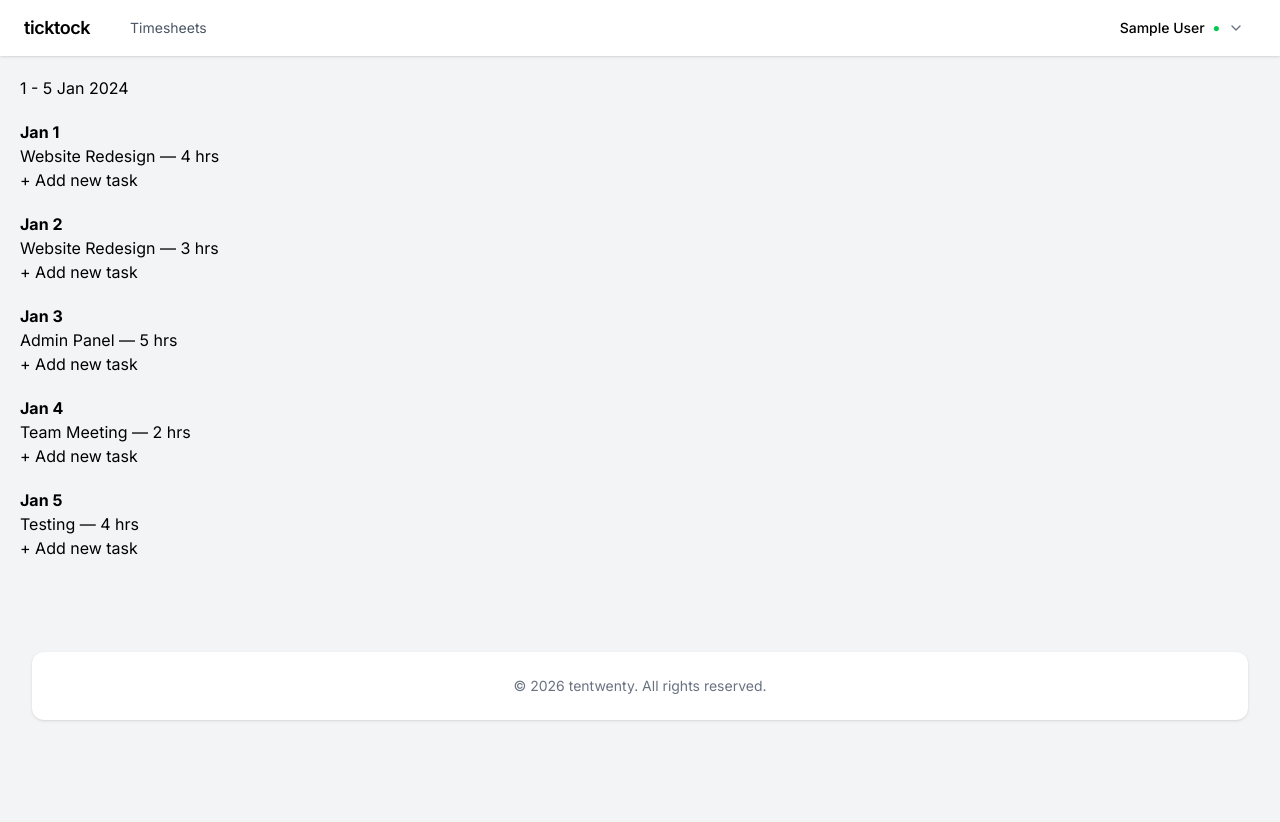
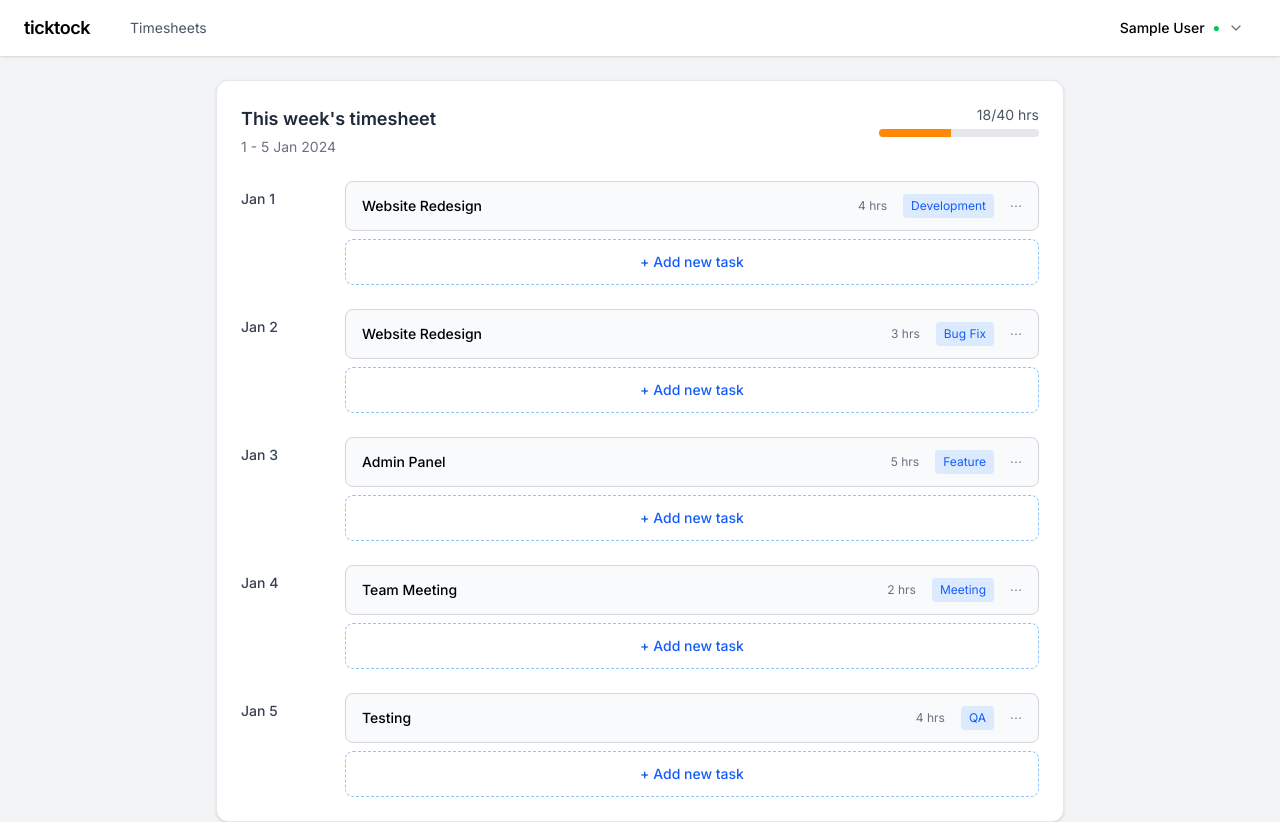
Before and after one commit to Satyajit444/tentwenty-timesheet, a Next.js app: page /timesheet/1 in a window 1280 px wide. Shown: the top 822 px of the page. Before the commit the page ends 800 px from the top, so only its background shows below. Built offline with nearby package versions, Linux system fonts and the light colour scheme; no server answers; sample sign-in values are in the browser's storage.

Commit message:
update modal for edit and add both and added validation for forms

```diff
--- a/src/app/(protected)/timesheet/[id]/page.tsx
+++ b/src/app/(protected)/timesheet/[id]/page.tsx
@@ -6,65 +6,138 @@ import { useSingleTimesheet } from "@/hooks/useSingleTimesheet";
 import { useEntries } from "@/hooks/useEntries";
 import { getDays } from "@/lib/date-utils";
 import AddEntryModal from "@/components/timesheets/AddEntryModal";
+import EntryActions from "@/components/timesheets/EntryActions";
+import { api } from "@/lib/axios";
+
+const WEEKLY_LIMIT = 40;
 
 export default function WeekDetails() {
   const { id } = useParams() as { id: string };
+
   const { data: timesheet, loading, error } = useSingleTimesheet(id);
-  const { data, refresh } = useEntries(id);
+  const { data: entries, refresh } = useEntries(id);
 
   const [open, setOpen] = useState(false);
   const [day, setDay] = useState("");
+  const [selectedEntry, setSelectedEntry] = useState<any>(null);
 
+  if (loading) return <p className="p-6">Loading...</p>;
+  if (error) return <p className="p-6 text-red-500">{error}</p>;
   if (!timesheet) return null;
 
+  // generate week days
   const days = getDays(timesheet.dateRange);
 
+  // group entries by day
   const grouped = days.reduce((acc: any, d) => {
-    acc[d] = data.filter((e) => e.date === d);
+    acc[d] = entries.filter((e: any) => e.date === d);
     return acc;
   }, {});
 
-  console.log('grouped', grouped);
-  console.log('days', days);
-  console.log('data', data);
+  // total hours
+  const totalHours = entries.reduce(
+    (sum: number, e: any) => sum + Number(e.hours || 0),
+    0,
+  );
 
+  // progress %
+  const progressPercent = Math.min((totalHours / WEEKLY_LIMIT) * 100, 100);
 
-  data.forEach(e => {
-  console.log("ENTRY DATE:", e.date);
-});
+  const progressColor =
+    totalHours >= WEEKLY_LIMIT ? "bg-green-500" : "bg-orange-400";
 
-days.forEach(d => {
-  console.log("DAY:", d);
-});
-
-
+  const deleteEntry = async (entryId: string) => {
+    await api.delete(`/entries/${entryId}`);
+    await refresh();
+  };
 
   return (
-    <div style={{ padding: 20 }}>
-      <h2>{timesheet.dateRange}</h2>
+    <div className="max-w-4xl mx-auto p-6">
+      {/* MAIN CARD */}
+      <div className="bg-white rounded-xl border border-gray-200 p-6 shadow-sm">
+        {/* HEADER */}
+        <div className="flex items-start justify-between mb-6">
+          <div>
+            <h2 className="text-lg font-semibold text-gray-800">
+              This week's timesheet
+            </h2>
+            <p className="text-sm text-gray-500 mt-1">{timesheet.dateRange}</p>
+          </div>
 
+          {/* HOURS + PROGRESS */}
+          <div className="text-right">
+            <p className="text-sm text-gray-600 mb-1">
+              {totalHours}/{WEEKLY_LIMIT} hrs
+            </p>
+
+            <div className="w-40 h-2 bg-gray-200 rounded-full overflow-hidden">
+              <div
+                className={`h-full ${progressColor} transition-all`}
+                style={{ width: `${progressPercent}%` }}
+              />
+            </div>
+          </div>
+        </div>
+
+        {/* DAYS LIST */}
+        <div className="space-y-6">
           {days.map((d) => (
-        <div key={d} style={{ marginTop: 20 }}>
-          <b>{d}</b>
+            <div key={d} className="flex gap-6">
+              {/* DATE COLUMN */}
+              <div className="w-20 text-sm font-medium text-gray-700 pt-2">
+                {d}
+              </div>
 
+              {/* DAY CONTENT */}
+              <div className="flex-1 space-y-2">
+                {/* ENTRIES */}
                 {grouped[d].map((e: any) => (
-            <div key={e.id}>
-              {e.project} — {e.hours} hrs
+                  <div
+                    key={e.id}
+                    className="flex justify-between items-center border rounded-lg px-4 py-3 bg-gray-50 border-gray-300"
+                  >
+                    <div className="font-medium text-sm">{e.project}</div>
+
+                    <div className="flex items-center gap-4 text-xs text-gray-500">
+                      <span>{e.hours} hrs</span>
+
+                      <span className="px-2 py-1 bg-blue-100 text-blue-600 rounded">
+                        {e.workType}
+                      </span>
+
+                      <EntryActions
+                        entry={e}
+                        onEdit={() => {
+                          setSelectedEntry(e);
+                          setDay(d);
+                          setOpen(true);
+                        }}
+                        onDelete={deleteEntry}
+                      />
+                    </div>
                   </div>
                 ))}
 
+                {/* ADD TASK BUTTON */}
                 <button
                   onClick={() => {
+                    setSelectedEntry(null);
                     setDay(d);
                     setOpen(true);
                   }}
+                  className="w-full border border-dashed border-blue-300 text-blue-600 rounded-lg py-3 text-sm font-medium hover:bg-blue-50 transition"
                 >
                   + Add new task
                 </button>
               </div>
+            </div>
           ))}
+        </div>
+      </div>
 
+      {/* MODAL */}
       <AddEntryModal
+        entry={selectedEntry}
         open={open}
         onClose={() => setOpen(false)}
         weekId={id}
--- a/src/components/timesheets/AddEntryModal.tsx
+++ b/src/components/timesheets/AddEntryModal.tsx
@@ -2,43 +2,78 @@
 
 import { useForm } from "react-hook-form";
 import { api } from "@/lib/axios";
-import { useState } from "react";
+import { useEffect, useState } from "react";
 
-export default function AddEntryModal({ open, onClose, weekId, refresh, day }: any) {
-  const { register, handleSubmit, reset } = useForm();
-console.log('date', day);
+export default function AddEntryModal({
+  open,
+  onClose,
+  weekId,
+  refresh,
+  day,
+  entry, // 👈 optional (if exists → edit mode)
+}: any) {
+  const isEdit = !!entry;
+
+
+  const {
+    register,
+    handleSubmit,
+    reset,
+    setValue,
+    watch,
+    formState: { errors },
+  } = useForm({
+    defaultValues: {
+      project: "",
+      workType: "",
+      description: "",
+      hours: 1,
+    },
+  });
 
   const [saving, setSaving] = useState(false);
 
+  const hours = watch("hours") || 0;
+
+  // 👇 prefill when editing
+  useEffect(() => {
+    if (entry) {
+      reset(entry);
+    } else {
+      reset({
+        project: "",
+        workType: "",
+        description: "",
+        hours: 1,
+      });
+    }
+  }, [entry, reset]);
+
   const submit = async (formData: any) => {
-    if (!weekId) return;
-
     try {
-      console.log("formData", formData);
-      console.log("day", day);
-      // return
-
       setSaving(true);
 
-  const response = await api.post("/entries", {
+      if (isEdit) {
+        // UPDATE
+        await api.put(`/entries/${entry.id}`, formData);
+      } else {
+        // CREATE
+        await api.post("/entries", {
           ...formData,
           weekId,
-    date:day
+          date: day,
         });
-
-  console.log("API response:", response);
+      }
 
       await refresh();
-      reset(); // clear form
-      onClose(); // close modal only after success
-
-      console.log('data', );
-
-    } catch (error) {
-      console.error("Failed to create entry:", error);
-      alert("Something went wrong while saving entry.");
+      reset();
+      onClose();
+    } catch (err) {
+      console.error(err);
+      alert("Something went wrong");
     } finally {
       setSaving(false);
+
     }
   };
 
@@ -48,107 +83,151 @@ console.log('date', day);
     <div className="fixed inset-0 bg-slate-700/60 flex items-center justify-center z-50">
       <form
         onSubmit={handleSubmit(submit)}
-        className="w-full max-w-140 bg-white rounded-xl shadow-lg overflow-hidden"
+        className="w-full max-w-xl bg-white rounded-xl shadow-lg overflow-hidden"
       >
         {/* HEADER */}
-        <div className="flex items-center justify-between px-6 py-4 border-b border-b-gray-200">
-          <h2 className="text-lg font-semibold text-gray-800">Add New Entry</h2>
+        <div className="flex justify-between px-6 py-4 border-b">
+          <h2 className="text-lg font-semibold">
+            {isEdit ? "Edit Entry" : "Add New Entry"}
+          </h2>
 
-          <button
-            type="button"
-            className="text-gray-400 hover:text-gray-700 text-lg cursor-pointer"
-            onClick={onClose}
-          >
+          <button type="button" onClick={onClose} className="text-gray-500">
             ×
           </button>
         </div>
 
         {/* BODY */}
         <div className="px-6 py-5 space-y-4">
+
           {/* PROJECT */}
           <div>
-            <label className="text-sm font-medium text-gray-700 block mb-1">
+            <label className="text-sm font-medium block mb-1">
               Select Project *
             </label>
 
             <select
-              {...register("project")}
-              className="w-full border border-gray-300 rounded-lg px-3 py-2 text-sm bg-white"
+              {...register("project", { required: "Project is required" })}
+              className="w-full border rounded-lg px-3 py-2 text-sm"
             >
-              <option value="">Project Name</option>
+              <option value="">Select project</option>
               <option>Website</option>
               <option>Mobile App</option>
             </select>
+
+            {errors.project && (
+              <p className="text-red-500 text-xs mt-1">
+                {errors.project.message as string}
+              </p>
+            )}
           </div>
 
           {/* WORK TYPE */}
           <div>
-            <label className="text-sm font-medium text-gray-700 block mb-1">
+            <label className="text-sm font-medium block mb-1">
               Type of Work *
             </label>
 
             <select
-              {...register("workType")}
-              className="w-full border border-gray-300 rounded-lg px-3 py-2 text-sm bg-white"
+              {...register("workType", { required: "Work type is required" })}
+              className="w-full border rounded-lg px-3 py-2 text-sm"
             >
-              <option value="">Bug fixes</option>
+              <option value="">Select type</option>
+              <option>Bug fixes</option>
               <option>Feature</option>
             </select>
+
+            {errors.workType && (
+              <p className="text-red-500 text-xs mt-1">
+                {errors.workType.message as string}
+              </p>
+            )}
           </div>
 
           {/* DESCRIPTION */}
           <div>
-            <label className="text-sm font-medium text-gray-700 block mb-1">
+            <label className="text-sm font-medium block mb-1">
               Task description *
             </label>
 
             <textarea
-              {...register("description")}
-              rows={5}
-              placeholder="Write text here ..."
-              className="w-full border border-gray-300 rounded-lg px-3 py-2 text-sm resize-none"
+              rows={4}
+              {...register("description", {
+                required: "Description is required",
+                minLength: {
+                  value: 5,
+                  message: "Minimum 5 characters required",
+                },
+              })}
+              className="w-full border rounded-lg px-3 py-2 text-sm"
             />
 
-            <p className="text-xs text-gray-400 mt-1">A note for extra info</p>
+            {errors.description && (
+              <p className="text-red-500 text-xs mt-1">
+                {errors.description.message as string}
+              </p>
+            )}
           </div>
 
           {/* HOURS */}
           <div>
-            <label className="text-sm font-medium text-gray-700 block mb-2">
+            <label className="text-sm font-medium block mb-2">
               Hours *
             </label>
 
-            <div className="inline-flex items-center border border-gray-300 rounded-lg overflow-hidden">
-              <button type="button" className="px-3 py-2 hover:bg-gray-100">
+            <div className="inline-flex items-center border rounded-lg overflow-hidden">
+              <button
+                type="button"
+                onClick={() => setValue("hours", Math.max(1, hours - 1))}
+                className="px-3 py-2 hover:bg-gray-100"
+              >
                 −
               </button>
 
               <input
                 type="number"
-                {...register("hours")}
+                {...register("hours", {
+                  required: "Hours required",
+                  min: { value: 1, message: "Minimum 1 hour" },
+                  max: { value: 24, message: "Max 24 hours per day" },
+                })}
                 className="w-16 text-center outline-none text-sm"
               />
 
-              <button type="button" className="px-3 py-2 hover:bg-gray-100">
+              <button
+                type="button"
+                onClick={() => setValue("hours", hours + 1)}
+                className="px-3 py-2 hover:bg-gray-100"
+              >
                 +
               </button>
             </div>
+
+            {errors.hours && (
+              <p className="text-red-500 text-xs mt-1">
+                {errors.hours.message as string}
+              </p>
+            )}
           </div>
         </div>
 
         {/* FOOTER */}
-        <div className="flex gap-3 px-6 py-4 border-t border-gray-200">
+        <div className="flex gap-3 px-6 py-4 border-t">
           <button
             type="submit"
-            className="flex-1 bg-blue-600 hover:bg-blue-700 text-white rounded-lg py-2.5 text-sm font-medium"
+            disabled={saving}
+            className="flex-1 bg-blue-600 text-white rounded-lg py-2.5 text-sm"
           >
-            {saving ? "Saving..." : "Save"}
+            {saving
+              ? "Saving..."
+              : isEdit
+              ? "Update Entry"
+              : "Save Entry"}
           </button>
 
           <button
             type="button"
             onClick={onClose}
-            className="flex-1 border border-gray-300 rounded-lg py-2.5 text-sm hover:bg-gray-100"
+            className="flex-1 border rounded-lg py-2.5 text-sm"
           >
             Cancel
           </button>
--- /dev/null
+++ b/src/components/timesheets/EntryActions.tsx
@@ -0,0 +1,41 @@
+"use client";
+import { useEffect, useRef, useState } from "react";
+
+export default function EntryActions({ entry, onEdit, onDelete }: any) {
+  const [open, setOpen] = useState(false);
+  const ref = useRef<any>(null);
+
+  useEffect(() => {
+    const close = (e: any) => {
+      if (ref.current && !ref.current.contains(e.target)) setOpen(false);
+    };
+    document.addEventListener("mousedown", close);
+    return () => document.removeEventListener("mousedown", close);
+  }, []);
+
+  return (
+    <div className="relative" ref={ref}>
+      <button onClick={() => setOpen(!open)}>⋯</button>
+
+      {open && (
+        <div className="absolute right-0 mt-2 bg-white border rounded shadow w-24 text-sm">
+          <button
+            className="block w-full text-left px-3 py-2 hover:bg-gray-100"
+            onClick={() => onEdit(entry)}
+          >
+            Edit
+          </button>
+
+          <button
+            className="block w-full text-left px-3 py-2 text-red-500 hover:bg-gray-100"
+            onClick={() => {
+               onDelete(entry.id);
+            }}
+          >
+            Delete
+          </button>
+        </div>
+      )}
+    </div>
+  );
+}
```
Lines whose indentation alone changed are shown as unchanged.
